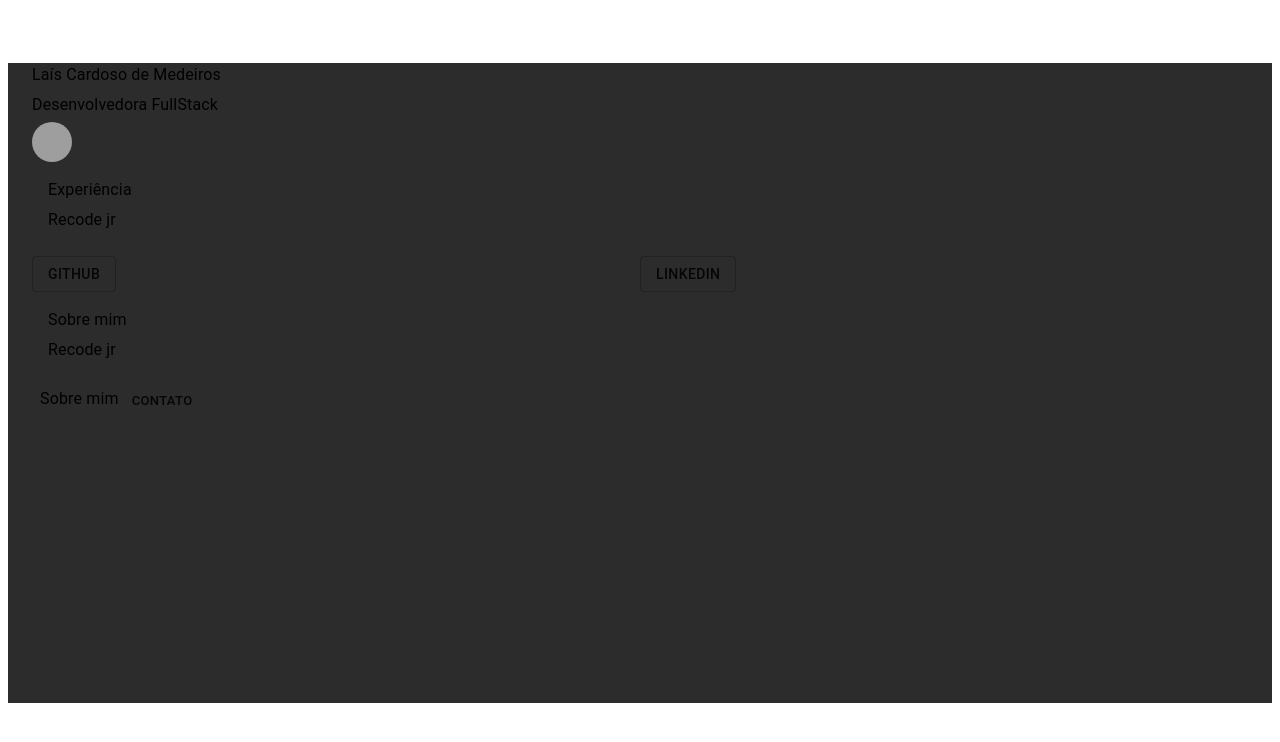
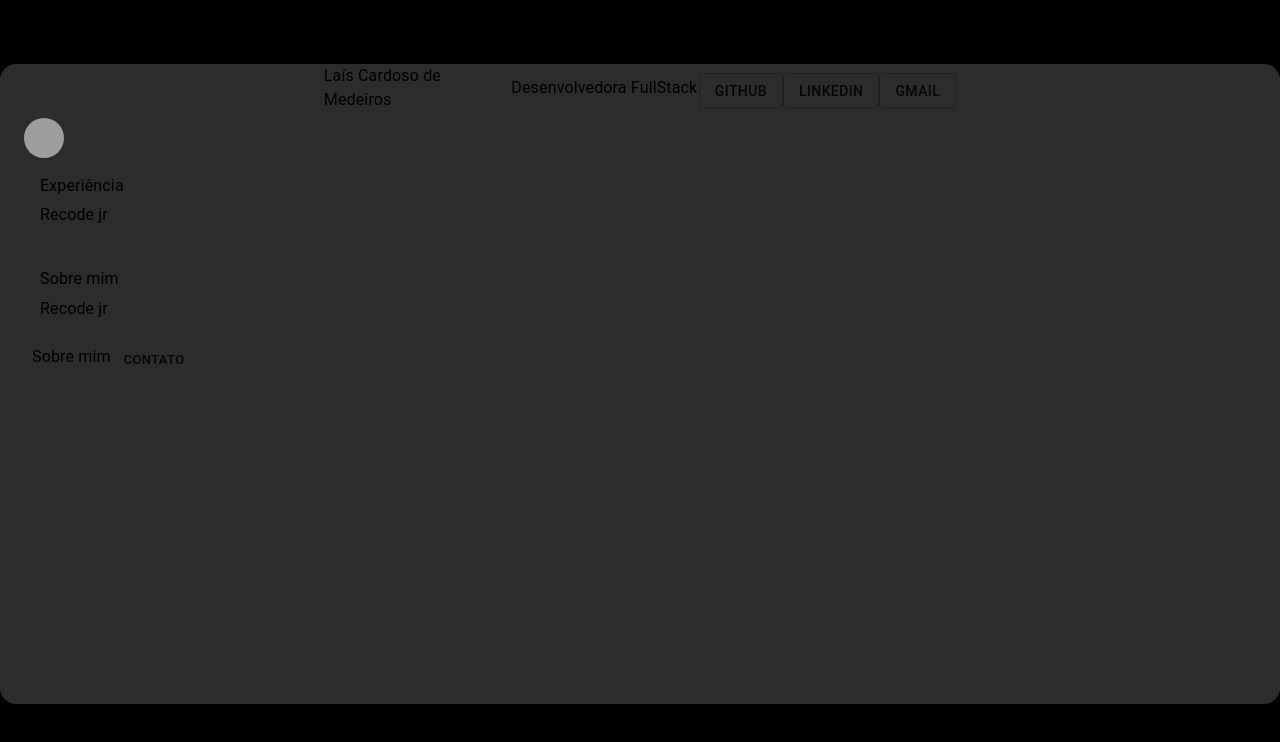
Before and after one commit to lais-cardoso/Lais_Cardoso_de_Medeiros, a React (Create React App) app in the folder portfolio/: page / in a window 1280 px wide. Shown: the top 742 px of the page. Built offline with nearby package versions, Linux system fonts and the light colour scheme; grey boxes are pictures that could not be loaded.

Commit message:
Organizando elementos na página principal

```diff
--- a/portfolio/public/index.html
+++ b/portfolio/public/index.html
@@ -24,7 +24,7 @@
       work correctly both with client-side routing and a non-root public URL.
       Learn how to configure a non-root public URL by running `npm run build`.
     -->
-    <title>React App</title>
+    <title>Portfólio</title>
   </head>
   <body>
     <noscript>You need to enable JavaScript to run this app.</noscript>
--- a/portfolio/src/home/index.jsx
+++ b/portfolio/src/home/index.jsx
@@ -1,18 +1,38 @@
 import styles from './styles';
 import './styles.js';
 import React from 'react';
-import { Container, Button, Grid, TextField, CardContent, CardActions, Box, Typography, Avatar } from '@material-ui/core/';
+import { Container, Button, Grid, TextField, CardContent, CardActions, Box, Typography, Avatar, ThemeProvider } from '@material-ui/core/';
 //icons-material nao instalou
+
 
 function Home() {
     return (
         <Container className={styles().homeBackground}>
-            <Typography sx={{ fontSize: 50 }} color="text.secondary" gutterBottom>
+            <Grid className={styles().center}>
+                <Grid className={styles().center1}>
+                    <Grid item xs={12}>
+                        <Typography color="text.secondary" gutterBottom>
                             Laís Cardoso de Medeiros
                         </Typography>
-            <Typography sx={{ fontSize: 50 }} color="text.secondary" gutterBottom>
+                    </Grid>
+                    <Grid item xs={12}>
+                        <Typography color="text.secondary" gutterBottom>
                             Desenvolvedora FullStack
                         </Typography>
+                    </Grid>
+
+                    <Grid item xs={4}>
+                        <Button variant="outlined">GitHub</Button>
+                    </Grid>
+                    <Grid item xs={4}>
+                        <Button variant="outlined">Linkedin</Button>
+                    </Grid>
+                    <Grid item xs={4}>
+                        <Button variant="outlined">Gmail</Button>
+                    </Grid>
+                </Grid>
+            </Grid>
+
 
                 <Avatar alt="Remy Sharp" src="/static/images/avatar/1.jpg" />
                 <Grid container justifyContent="left">
@@ -29,12 +49,7 @@ function Home() {
                             </Typography>
                         </CardContent>
                     </Grid>
-                <Grid item xs={6}>
-                    <Button variant="outlined">GitHub</Button>
-                </Grid>
-                <Grid item xs={6}>
-                    <Button variant="outlined">Linkedin</Button>
-                </Grid>
+
                 </Grid>
                 <Grid item xs={12}>
                     <CardContent color="text.secondary">
@@ -55,6 +70,7 @@ function Home() {
                         <Button size="small">Contato</Button>
                     </CardActions>
                 </Grid>
+
         </Container>
     );
 }
--- a/portfolio/src/home/styles.js
+++ b/portfolio/src/home/styles.js
@@ -1,8 +1,9 @@
 import {makeStyles} from '@material-ui/core';
 
 const styles = makeStyles((theme) =>({
-    body:{
-        backgroundColor: "gray",
+    root:{
+        background: 'red',
+        height: '100vh'
     },
     homeBackground:{
         //nao esta centralizado responsivo
@@ -16,6 +17,17 @@ const styles = makeStyles((theme) =>({
         flexDirection: 'row',
         marginLeft: '10%',
         marginTop: '5%',
+        borderRadius: '16px'
+    },
+    center: {
+        display:'flex',
+        alignItems: 'center',
+        justifyContent: 'center',
+    },
+    center1: {
+        display:'flex',
+        alignItems: 'center',
+        justifyContent: 'center',
     }
 }));
 
--- a/portfolio/src/index.css
+++ b/portfolio/src/index.css
@@ -5,6 +5,7 @@ body {
     sans-serif;
   -webkit-font-smoothing: antialiased;
   -moz-osx-font-smoothing: grayscale;
+  background-color: #000000;
 }
 
 code {
--- a/portfolio/src/index.js
+++ b/portfolio/src/index.js
@@ -1,6 +1,6 @@
 import React from 'react';
 import ReactDOM from 'react-dom/client';
-import './style/index.css';
+import './index.css';
 import App from './App';
 import Home from './home/index';
 import reportWebVitals from './reportWebVitals';
```
Lines whose indentation alone changed are shown as unchanged.
